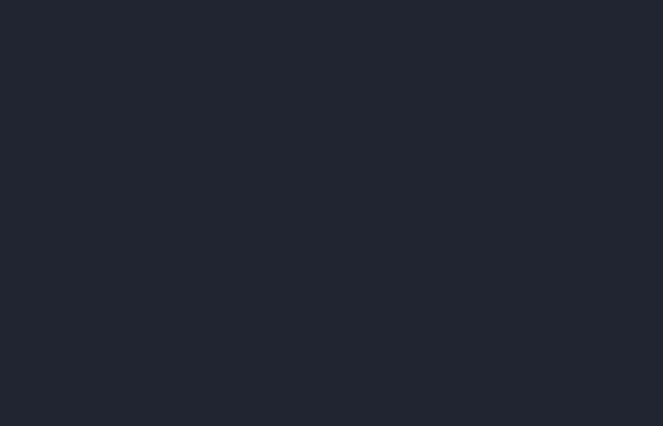
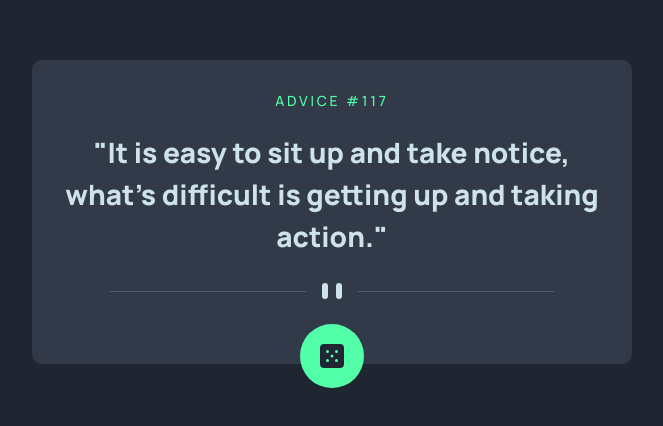
Before and after one commit to dimitarradulov/advice-generator-app, a React (Create React App) app: page / in a window 1280 px wide. Shown: the part 188-614 px from the top of the page, without its empty margins (308-971 px from the left). Built offline with nearby package versions, Linux system fonts and the light colour scheme.

Commit message:
Add advicebox component

```diff
--- a/src/App.js
+++ b/src/App.js
@@ -1,11 +1,14 @@
 import { Fragment } from 'react';
 
 import Container from './components/UI/Container/Container';
+import AdviceBox from './components/AdviceBox/AdviceBox';
 
 function App() {
   return (
     <Fragment>
-      <Container></Container>
+      <Container>
+        <AdviceBox />
+      </Container>
     </Fragment>
   );
 }
```
